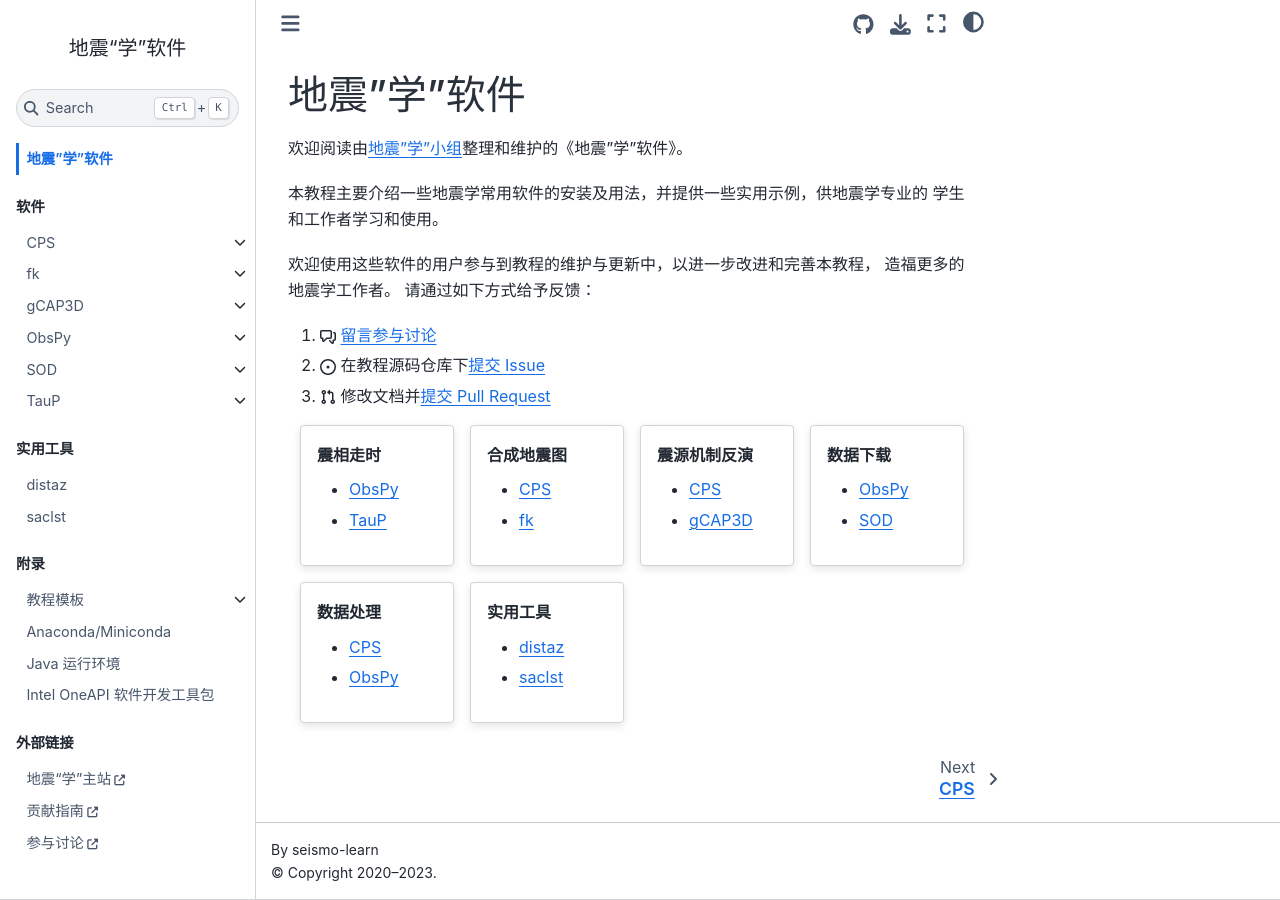
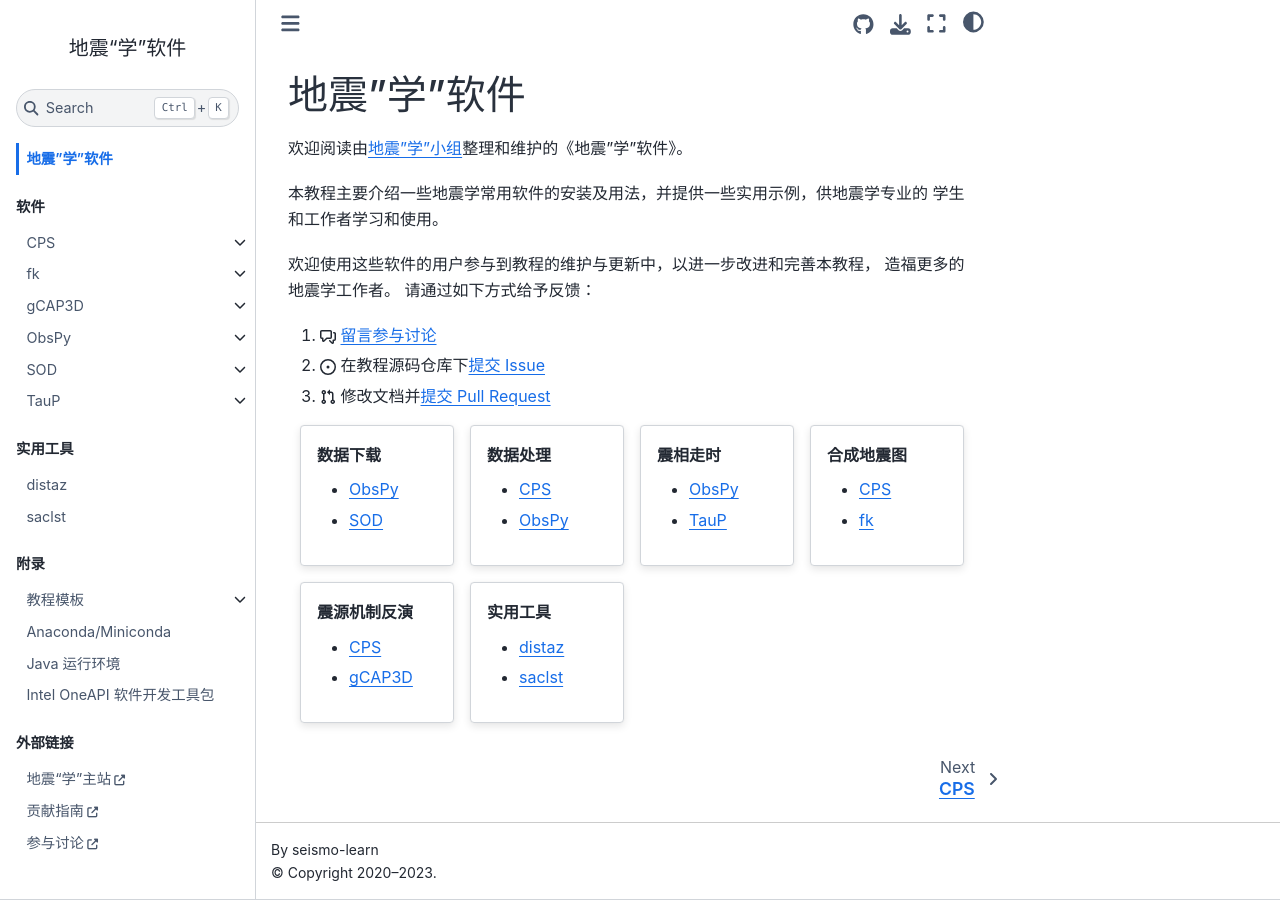
Before and after one commit to seismo-learn/software, a Jupyter Book: the page built from source/index.md, in a window 1280 px wide. Built offline with Jupyter Book 1.0.4 settings and Sphinx 7.4.7 and the Sphinx Book theme 1.1.4, drawn with Linux system fonts in a browser that asks for light colours; some of the changed lines change nothing that is shown.

Commit message:
Reorder of the software categories based on importance (#277)

```diff
--- a/source/index.md
+++ b/source/index.md
@@ -15,6 +15,16 @@
 ::::{grid} 1 2 2 4
 :gutter: 4 4 3 3
 
+:::{grid-item-card} 数据下载
+- [](obspy/index.md)
+- [](sod/index.md)
+:::
+
+:::{grid-item-card} 数据处理
+- [](cps/index.md)
+- [](obspy/index.md)
+:::
+
 :::{grid-item-card} 震相走时
 - [](obspy/index.md)
 - [](taup/index.md)
@@ -30,16 +40,6 @@
 - [](gcap3d/index.md)
 :::
 
-:::{grid-item-card} 数据下载
-- [](obspy/index.md)
-- [](sod/index.md)
-:::
-
-:::{grid-item-card} 数据处理
-- [](cps/index.md)
-- [](obspy/index.md)
-:::
-
 :::{grid-item-card} 实用工具
 - [](utilities/distaz.md)
 - [](/utilities/saclst.md)
```
